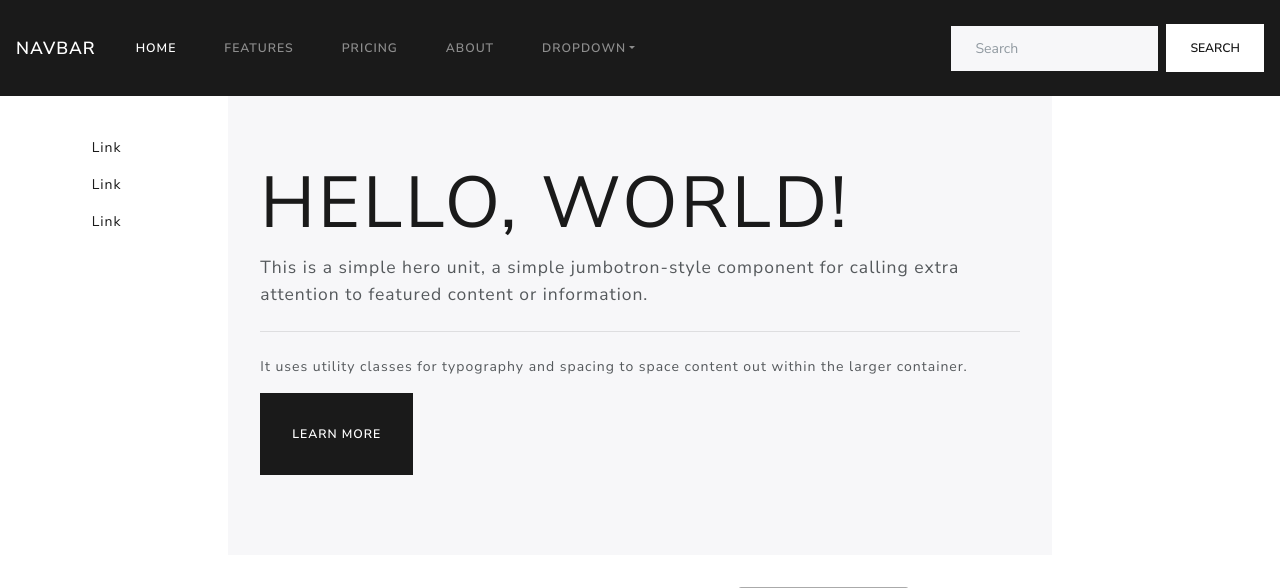
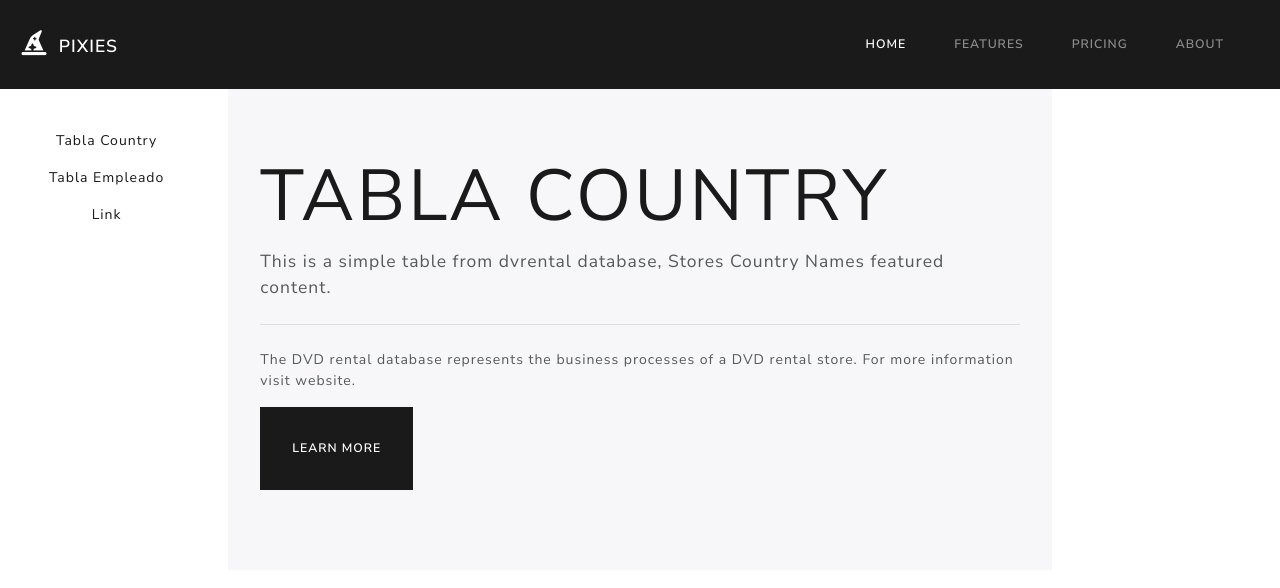
Before and after one commit to bigvictornaq/SOA-p, a Flask app: page / in a window 1280 px wide. Shown: the top 588 px of the page. Run offline with Flask 2, Linux system fonts and the light colour scheme; data that the repository does not hold is empty; parts of the project's set-up code (start-up, migrations or seed data) failed here and were passed over; some libraries are stand-ins or nearby versions.

Commit message:
Implementacion de la segunda tabla de la base de datos

```diff
--- a/app.py
+++ b/app.py
@@ -1,6 +1,6 @@
 from flask import Flask,render_template,url_for,request,redirect,jsonify,json
 from flask_sqlalchemy import SQLAlchemy
-from flask_marshmallow import Marshmallow
+from flask_marshmallow import Marshmallow,Schema,fields
 
 from os import getenv
 from dotenv  import load_dotenv
@@ -20,7 +20,10 @@ print(app_settings)
 db = SQLAlchemy(app)
 ma = Marshmallow(app)
 
-from models import Result,ResultSchema
+from models import Result,ResultSchema,Empleado,Address,Ciudad,EmpleadoSchema,AddressSchema,cliente
+
+
+
 
 @app.route('/', methods=['GET','POST'])
 def index():
@@ -45,6 +48,19 @@ def index():
 
     return render_template('index.html',errors=errors)
 
+@app.route('/empleados', methods=['GET','POST'] )
+def customer():
+
+    return render_template('emps.html')
+
+@app.route('/empleados/salsa', methods=['GET','POST'] )
+def customerD():
+    emp = Empleado.query.with_entities(Empleado.customer_id,Empleado.first_name,Empleado.last_name,Empleado.email,Address.address,Address.district).join(Address,Address.address_id == Empleado.address_id)
+    cliente_shema = cliente(many=True)
+    #datos = emp_schema.dump(emp)
+    datos = cliente_shema([{'empleado':x[0],'address':x[1]} for x in emp])
+    return jsonify({'emp':datos})
+
 @app.route('/sopa', methods=['GET','POST'] )
 def sabor():
     contenido = Result.query.order_by(Result.country_id).all()
--- a/models.py
+++ b/models.py
@@ -1,6 +1,6 @@
 from flask_serialize import FlaskSerializeMixin
 
-from app import db, ma
+from app import db, ma,fields,Schema
 
 class Result(db.Model):
      __tablename__ = 'country'
@@ -32,3 +32,79 @@ class ResultSchema(ma.SQLAlchemyAutoSchema):
      class Meta:
           model = Result
           load_instance =True
+class Empleado(db.Model):
+     __tablename__ = 'customer'
+     customer_id = db.Column(db.Integer,primary_key=True)
+     store_id = db.Column(db.Integer,db.ForeignKey('store_id'))
+     first_name = db.Column(db.String())
+     last_name = db.Column(db.String())
+     email = db.Column(db.String())
+     address_id = db.Column(db.Integer,db.ForeignKey('address_id'))
+     activebool = db.Column(db.Boolean)
+     create_date = db.Column(db.String())
+     last_update = db.Column(db.String())
+     active = db.Column(db.Integer())
+
+     def __init__(self, store_id,first_name, last_name, email, address_id,activebool,create_date,last_update,active):
+          self.store_id = store_id
+          self.first_name = first_name
+          self.last_name = last_name
+          self.email - email
+          self.address_id = address_id
+          self.activebool = activebool
+          self.create_date = create_date
+          self.last_update = last_update
+          self.active - active
+
+     def __repr__(self):
+          return 'custormer_id{}'.format(self.customer_id)
+
+class EmpleadoSchema(ma.SQLAlchemyAutoSchema):
+     class Meta:
+          model = Empleado
+          load_instance = True
+
+
+class Address(db.Model):
+     __tablename__ = 'address'
+     address_id = db.Column(db.Integer,primary_key=True)
+     address = db.Column(db.String())
+     address2 = db.Column(db.String())
+     district = db.Column(db.String())
+     city_id = db.Column(db.Integer,db.ForeignKey('city_id'))
+     postal_code = db.Column(db.String())
+     phone = db.Column(db.String())
+     last_update = db.Column(db.String())
+     def __init__(self,address,address2,district,city_id,postal_code,phone,last_update):
+          self.address = address
+          self.address2 = address2
+          self.district = district
+          self.city_id = city_id
+          self.postal_code =postal_code
+          self.phone = phone
+          self.last_update =last_update
+     def __repr__(self):
+          return 'addres_id{}'.format(self.address_id)
+class AddressSchema(ma.SQLAlchemyAutoSchema):
+     class Meta:
+           model = Address
+           load_instance = True
+
+
+
+class Ciudad(db.Model):
+     __tablename__ = 'city'
+     city_id = db.Column(db.Integer,primary_key=True)
+     city = db.Column(db.String())
+     country_id = db.Column(db.Integer,db.ForeignKey('country_id'))
+     last_update = db.Column(db.String())
+     def __init__(self,city,country_id,last_update):
+          self.city = city
+          self.country_id =country_id
+          self.last_update =last_update
+     def __repr__(self):
+          return 'city_id{}'.format(self.city_id)
+
+class cliente(Schema):
+     empleado = fields.Nested(EmpleadoSchema)
+     address = fields.Nested(AddressSchema)
--- /dev/null
+++ b/static/js/pg_tbla.js
@@ -0,0 +1,22 @@
+$(document).ready(function () {
+    $('#tblmasters').DataTable({
+        "processing": true,
+        "ajax": "/empleados",
+        "dom":'Bfrtilp',
+        "buttons":[
+            {
+                "extend":'pdfHtml5',
+                "text":'<i class="fas fa-file">PDF</i>',
+                "titleAttr":'Exportar a PDF',
+                "className":'btn btn-danger'
+            },
+            {
+                "extend":'print',
+                "text":'<i class="fas fa-print">Print</i>',
+                "titleAttr":'Print',
+                "className":'btn btn-info'
+            },
+        ]
+    });
+
+});
--- a/templates/base.html
+++ b/templates/base.html
@@ -6,23 +6,25 @@
     <meta name="viewport" content="width=device-width, initial-scale=1.0">
     <link rel="stylesheet" href="{{url_for('static',filename='css/main.css')}}">
     <link rel="stylesheet" href="{{url_for('static',filename='css/bootstrap.min.css')}}">
-    <link rel="stylesheet" href="https://cdnjs.cloudflare.com/ajax/libs/font-awesome/4.7.0/css/font-awesome.min.css">
-    <link rel="stylesheet" type="text/css" href="https://cdn.datatables.net/v/bs4/jszip-2.5.0/dt-1.10.22/b-1.6.4/b-html5-1.6.4/b-print-1.6.4/datatables.min.css"/>
+    <script src='https://kit.fontawesome.com/a076d05399.js'></script>
+    <link rel="stylesheet" type="text/css"
+        href="https://cdn.datatables.net/v/bs4/jszip-2.5.0/dt-1.10.22/b-1.6.4/b-html5-1.6.4/b-print-1.6.4/datatables.min.css" />
 
 
     {% block head%}{%endblock%}
 </head>
 
 <body>
+    <header>
         <nav class="navbar navbar-expand-lg navbar-dark bg-primary">
-        <a class="navbar-brand" href="#">Navbar</a>
+            <a class="navbar-brand" href="#"> &nbsp;<i class='fas fa-hat-wizard' style='font-size:25px;color: white;'></i> &nbsp;Pixies</a>
             <button class="navbar-toggler" type="button" data-toggle="collapse" data-target="#navbarColor01"
                 aria-controls="navbarColor01" aria-expanded="false" aria-label="Toggle navigation">
                 <span class="navbar-toggler-icon"></span>
             </button>
 
             <div class="collapse navbar-collapse" id="navbarColor01">
-            <ul class="navbar-nav mr-auto">
+                <ul class="navbar-nav ml-lg-auto">
                     <li class="nav-item active">
                         <a class="nav-link" href="#">Home <span class="sr-only">(current)</span></a>
                     </li>
@@ -35,25 +37,20 @@
                     <li class="nav-item">
                         <a class="nav-link" href="#">About</a>
                     </li>
-                <li class="nav-item dropdown">
-                    <a class="nav-link dropdown-toggle" data-toggle="dropdown" href="#" role="button"
-                        aria-haspopup="true" aria-expanded="false">Dropdown</a>
-                    <div class="dropdown-menu">
-                        <a class="dropdown-item" href="#">Action</a>
-                        <a class="dropdown-item" href="#">Another action</a>
-                        <a class="dropdown-item" href="#">Something else here</a>
-                        <div class="dropdown-divider"></div>
-                        <a class="dropdown-item" href="#">Separated link</a>
-                    </div>
-                </li>
+
                 </ul>
-            <form class="form-inline my-2 my-lg-0">
-                <input class="form-control mr-sm-2" type="text" placeholder="Search">
-                <button class="btn btn-secondary my-2 my-sm-0" type="submit">Search</button>
-            </form>
+
             </div>
         </nav>
-
+    </header>
+    <div class="container-fluid text-center">
+        <div class="row content">
+          <div class="col-sm-2 sidenav">
+            <br>
+            <p><a href="/">Tabla Country</a></p>
+            <p><a href="/empleados">Tabla Empleado</a></p>
+            <p><a href="#">Link</a></p>
+          </div>
     {%block body%}{%endblock%}
     {% for error in errors %}
     <h4>{{ error }}</h4>
@@ -64,8 +61,10 @@
     <script src="https://ajax.googleapis.com/ajax/libs/jquery/3.5.1/jquery.min.js"></script>
     <script type="text/javascript" src="https://cdnjs.cloudflare.com/ajax/libs/pdfmake/0.1.36/pdfmake.min.js"></script>
     <script type="text/javascript" src="https://cdnjs.cloudflare.com/ajax/libs/pdfmake/0.1.36/vfs_fonts.js"></script>
-    <script type="text/javascript" src="https://cdn.datatables.net/v/bs4/jszip-2.5.0/dt-1.10.22/b-1.6.4/b-html5-1.6.4/b-print-1.6.4/datatables.min.js"></script>
+    <script type="text/javascript"
+        src="https://cdn.datatables.net/v/bs4/jszip-2.5.0/dt-1.10.22/b-1.6.4/b-html5-1.6.4/b-print-1.6.4/datatables.min.js"></script>
     <script src=" {{url_for('static',filename='js/pg_tbl.js')}}" type="text/javascript"></script>
+    <script src=" {{url_for('static',filename='js/pg_tbla.js')}}" type="text/javascript"></script>
     <script src="https://maxcdn.bootstrapcdn.com/bootstrap/3.4.1/js/bootstrap.min.js"></script>
 
 
--- a/templates/index.html
+++ b/templates/index.html
@@ -7,23 +7,16 @@
 
 {%block body%}
 
-<div class="container-fluid text-center">
-  <div class="row content">
-    <div class="col-sm-2 sidenav">
-      <br>
-      <p><a href="#">Link</a></p>
-      <p><a href="#">Link</a></p>
-      <p><a href="#">Link</a></p>
-    </div>
+
     <div class="col-sm-8 text-left">
       <div class="jumbotron">
-        <h1 class="display-3">Hello, world!</h1>
-        <p class="lead">This is a simple hero unit, a simple jumbotron-style component for calling extra attention to
-          featured content or information.</p>
+        <h1 class="display-3">Tabla Country</h1>
+        <p class="lead">This is a simple table from dvrental database, Stores Country Names
+          featured content.</p>
         <hr class="my-4">
-        <p>It uses utility classes for typography and spacing to space content out within the larger container.</p>
+        <p>The DVD rental database represents the business processes of a DVD rental store. For more information visit website.</p>
         <p class="lead">
-          <a class="btn btn-primary btn-lg" href="#" role="button">Learn more</a>
+          <a class="btn btn-primary btn-lg" href="https://www.postgresqltutorial.com/postgresql-sample-database/" role="button">Learn more</a>
         </p>
       </div>
       <div class="row">
@@ -53,7 +46,6 @@
           </form>
         </div>
       </div>
-
       <!--bajd-->
     </div>
   </div>
```
Also changed, not shown: templates/emps.html (added, +89 -0 lines), templates/rpr.html (added, +73 -0 lines). Lines whose indentation alone changed are shown as unchanged.
